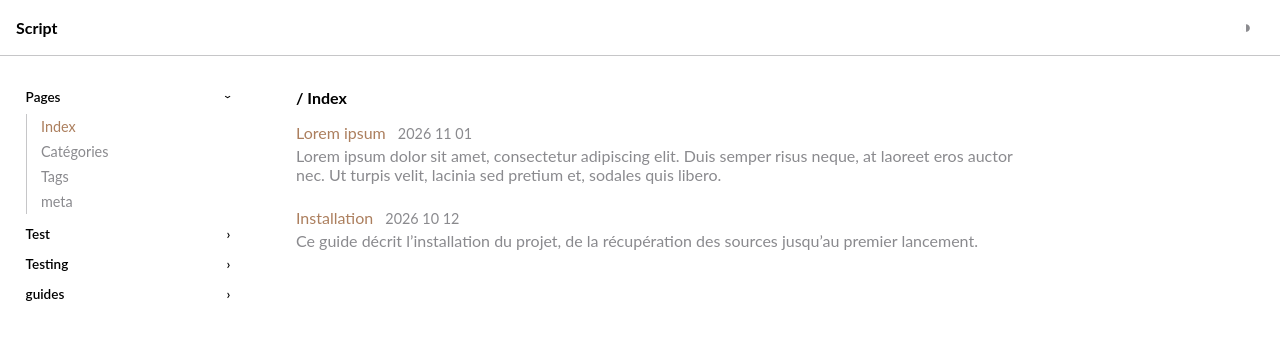
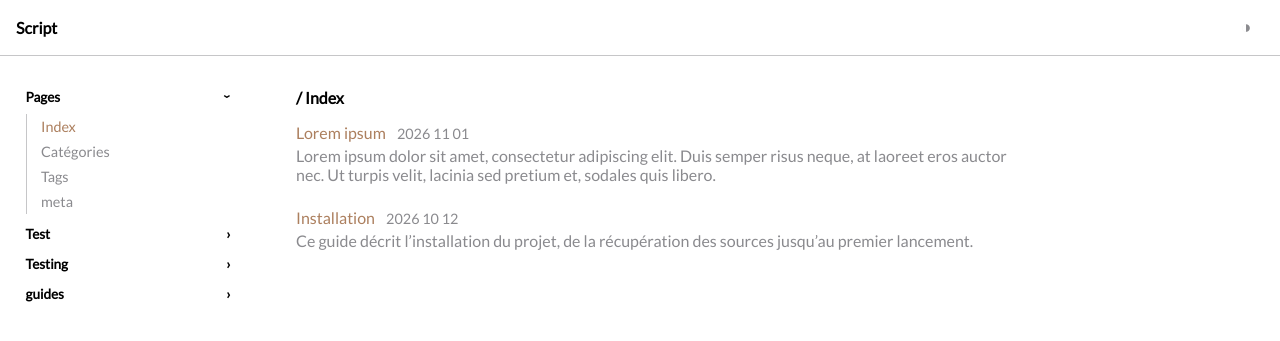
Before and after one commit to script-txt/script-txt.github.io, a Jekyll site: the page built from index.html, in a window 1280 px wide. Shown: the top 341 px of the page. Built offline with Jekyll 4.4.1, drawn with Linux system fonts in a browser that asks for light colours.

Commit message:
Update default.html

```diff
--- a/_layouts/default.html
+++ b/_layouts/default.html
@@ -12,6 +12,7 @@
     saved === 'light' || saved === 'dark' ? saved
     : matchMedia('(prefers-color-scheme: dark)').matches ? 'dark' : 'light';
 </script>
+<link href='https://fonts.googleapis.com/css?family=Lato' rel='stylesheet'>
 <style>
   /* Couleurs : light-dark(clair, sombre) suit le thème système, sauf si data- le force */
   :root {
```
